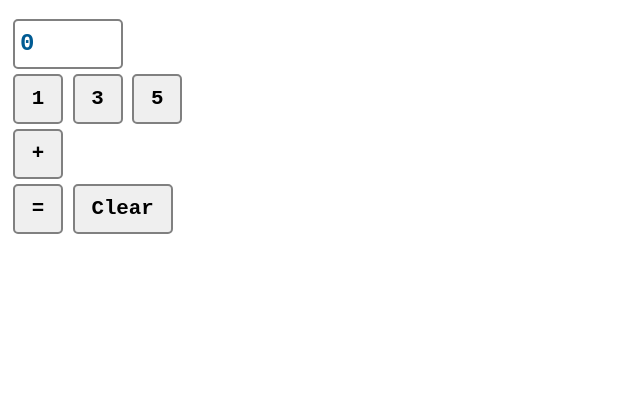
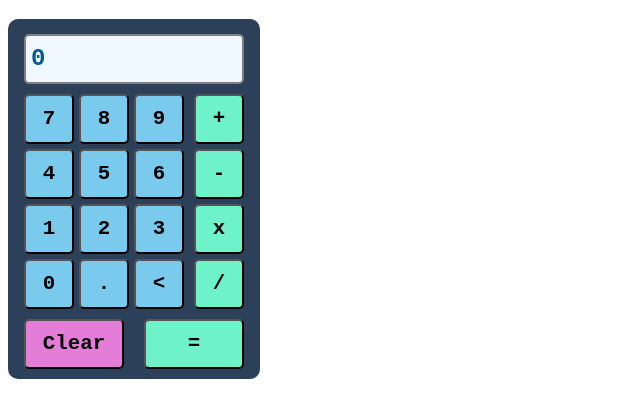
Before and after one commit to mluc404/calculator, a plain HTML site: page index.html in a window 1280 px wide. Shown: the part 61-478 px from the top of the page, without its empty margins (0-640 px from the left). Drawn offline with Linux system fonts and the light colour scheme.

Commit message:
feat: add all numbers, 4 operations, styles
Basic calculator is usable:
- All 10 digit buttons
- Four operators +,-,*,/ work properly
- Edit layout and improve styling

```diff
--- a/index.html
+++ b/index.html
@@ -9,34 +9,48 @@
   </head>
   <body>
     <h1>Calculator</h1>
+    <div id="overallDiv">
       <!-- Display -->
       <div id="resultBox">
         <p id="resultText">0</p>
       </div>
 
+      <div id="belowDisplay">
         <!-- Number Buttons -->
         <div id="allNumbers" class="container">
+          <button class="number" id="7">7</button>
+          <button class="number" id="8">8</button>
+          <button class="number" id="9">9</button>
+
+          <button class="number" id="4">4</button>
+          <button class="number" id="5">5</button>
+          <button class="number" id="6">6</button>
+
           <button class="number" id="1">1</button>
+          <button class="number" id="2">2</button>
           <button class="number" id="3">3</button>
-      <button class="number" id="5">5</button>
-      <!-- <button class="number" id="3">3</button>
-      <button class="number" id="5">5</button>
-      <button class="number" id="3">3</button>
-      <button class="number" id="5">5</button> -->
+
+          <button class="number" id="0">0</button>
+          <button id="decimal">.</button>
+          <button id="backspace"><</button>
         </div>
 
         <!-- Operation Buttons -->
-    <div id="allOperators" class="container">
+        <div id="fourOperators" class="container">
           <button class="operator" id="plus">+</button>
-      <!-- <button class="operator" id="minus">-</button>
+          <button class="operator" id="minus">-</button>
           <button class="operator" id="multiply">x</button>
-      <button class="operator" id="divide">/</button> -->
+          <button class="operator" id="divide">/</button>
         </div>
 
         <!-- Other buttons -->
         <div id="allOtherButons" class="container">
+          <!-- <button id="decimal">.</button> -->
+          <button id="clear">Clear</button>
           <button id="equal">=</button>
-      <button id="clear">Clear</button>
+          <!-- <button id="backspace"><</button> -->
+        </div>
+      </div>
     </div>
   </body>
 </html>
--- a/script.js
+++ b/script.js
@@ -29,6 +29,7 @@ let operationArr = [];
 
 // Select DOM elements
 let allNums = document.querySelectorAll(".number");
+let fourOps = document.querySelectorAll(".operator");
 let plusButton = document.querySelector("#plus");
 let equalButton = document.querySelector("#equal");
 let resultBox = document.querySelector("#resultBox");
@@ -43,11 +44,9 @@ allNums.forEach((numButton) => {
       previousInput = null;
       currentInput = null;
     }
-
     let numPressed = e.target.id;
     inputArr.push(numPressed);
     displayResult.textContent = inputArr.join("");
-    // joinNumbers(inputArr);
   });
 });
 
@@ -68,7 +67,9 @@ function joinNumbers(arr) {
 // assign that result to previousInput
 // capture the operator being pressed just now
 
-plusButton.addEventListener("click", (e) => {
+// Each operator button
+fourOps.forEach((opButton) => {
+  opButton.addEventListener("click", (e) => {
     if (inputArr.length > 0) joinNumbers(inputArr);
     inputArr = [];
 
@@ -86,10 +87,44 @@ plusButton.addEventListener("click", (e) => {
     }
     resultBox.appendChild(displayResult);
   });
+});
+
+// plusButton.addEventListener("click", (e) => {
+//   if (inputArr.length > 0) joinNumbers(inputArr);
+//   inputArr = [];
+
+//   if (previousInput !== null && currentInput !== null) {
+//     doCalculation(previousInput, currentInput, currentOperator);
+
+//     displayResult.textContent = result;
+//     previousInput = result;
+//     currentInput = null;
+
+//     currentOperator = e.target.id;
+//   } else {
+//     currentOperator = e.target.id;
+//     displayResult.textContent = previousInput;
+//   }
+//   resultBox.appendChild(displayResult);
+// });
 
 // Calculation function
 function doCalculation(previousInput, currentInput, currentOperator) {
+  switch (currentOperator) {
+    case "plus":
       result = previousInput + currentInput;
+      break;
+    case "minus":
+      result = previousInput - currentInput;
+      break;
+    case "multiply":
+      result = previousInput * currentInput;
+      break;
+    case "divide":
+      result = previousInput / currentInput;
+      break;
+  }
+  //   result = previousInput + currentInput;
   //   displayResult.textContent = result;
   //   previousInput = result;
   //   currentInput = null;
--- a/style.css
+++ b/style.css
@@ -1,30 +1,44 @@
 * {
   font-family: "Courier New", Courier, monospace;
+}
+
+#overallDiv {
+  max-width: 250px;
+  min-width: 220px;
+  display: flex;
+  flex-wrap: wrap;
+  justify-content: center;
+  /* align-items: center; */
+  /* border: grey solid 1px; */
+  border-radius: 10px;
+  background-color: #2c4059;
+  padding: 10px 1px;
 }
 
 button {
   width: 50px;
   height: 50px;
-  border: grey solid 2px;
+  /* border: rgb(146, 88, 22) solid 2px; */
   border-radius: 5px;
   cursor: pointer;
   font-weight: 600;
   font-size: 1.3em;
+  background-color: rgb(121, 202, 237);
 }
 
 button:hover {
   /* background-color: #008cba; */
-  background-color: #4e4e4e;
+  background-color: #ca912e;
   color: white;
 }
 
 button:active {
-  box-shadow: 0px 0px 0px 1px rgb(58, 58, 58);
+  box-shadow: 0px 0px 0px 1px rgb(81, 142, 157);
 }
 
 #resultBox {
   box-sizing: border-box;
-  width: 110px;
+  width: 220px;
   height: 50px;
   border: grey solid 2px;
   border-radius: 5px;
@@ -32,6 +46,7 @@ button:active {
   padding: 5px;
   display: flex;
   align-items: center;
+  background-color: aliceblue;
 }
 
 #resultText {
@@ -44,9 +59,44 @@ button:active {
   margin: 5px;
 }
 
-#clear {
+#clear,
+#equal {
   width: 100px;
+  background-color: rgb(228, 125, 216);
 }
 
-.allOperators {
+#equal {
+  background-color: rgb(110, 242, 202);
 }
+
+#allNumbers {
+  /* box-sizing: border-box; */
+  width: 160px;
+  display: flex;
+  flex-wrap: wrap;
+  gap: 5px;
+}
+
+#fourOperators {
+  display: flex;
+  flex-wrap: wrap;
+  width: 50px;
+  gap: 5px;
+}
+
+#belowDisplay {
+  display: flex;
+  flex-wrap: wrap;
+  justify-content: center;
+}
+
+#allOtherButons {
+  margin: 5px 0 0 0;
+  width: 220px;
+  display: flex;
+  justify-content: space-between;
+}
+
+#fourOperators button {
+  background-color: rgb(110, 242, 202);
+}
```
Lines whose indentation alone changed are shown as unchanged.
